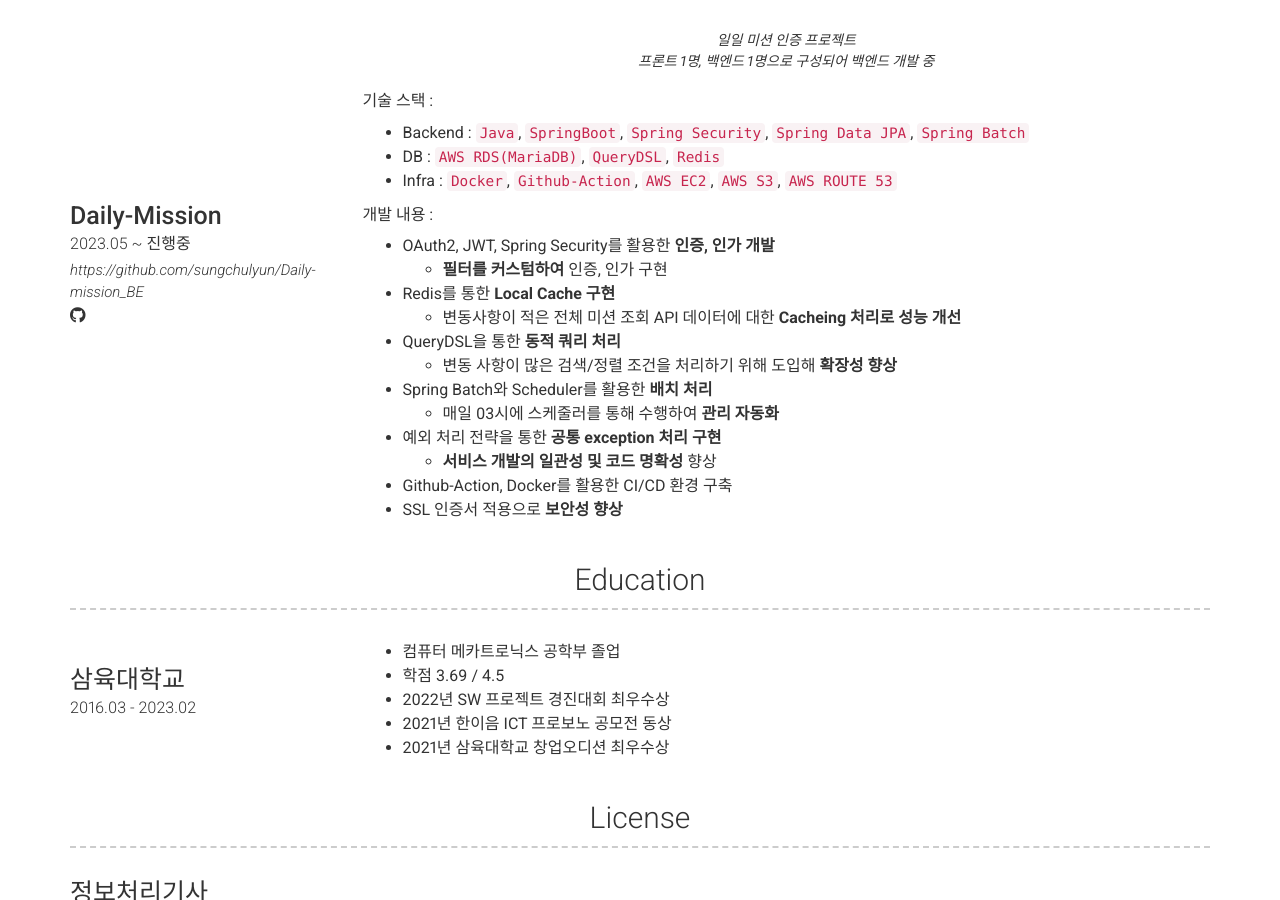
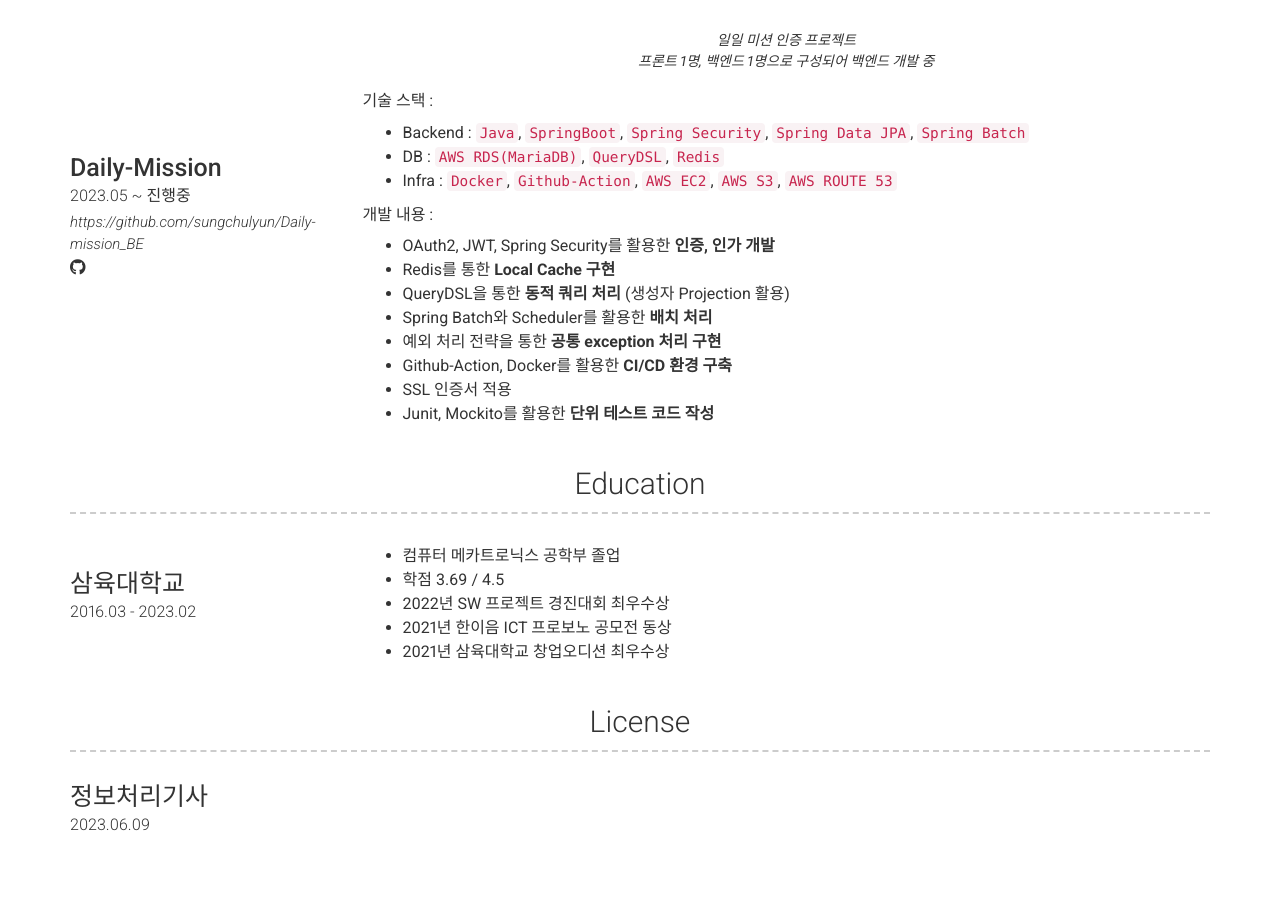
Before and after one commit to sungchulyun/sungchulyun.github.io, a Jekyll site: the page built from index.md, in a window 1280 px wide and 900 px high, scrolled down 1781 px. Built offline with Jekyll 4.4.1, drawn with Linux system fonts in a browser that asks for light colours; nearby versions of some CDN libraries; some of the changed text lies outside the part shown.

Commit message:
docs : 프로젝트 개발내용 수정

```diff
--- a/_config.yml
+++ b/_config.yml
@@ -46,7 +46,7 @@ about_content: | # this will include new lines to allow paragraphs
   이러한 생각으로, 가이드를 제작하기 시작하여 <mark>총 10개의 가이드를 공유해</mark> 팀에 도움이 될 수 있었습니다.
 
   모르는 것을 두려워하기보다, <mark>채우는 것에 집중</mark>하고 있습니다.
-  입사 후 7개월동안 3편의 강의를 수료, 3권의 서적을 읽었으며, 관련하여 약 20개의 글을 블로그에 포스팅하였습니다.
+  입사 후 7개월동안 3편의 강의를 수료, 3권의 서적을 읽었으며, 관련하여 약 25개의 글을 블로그에 포스팅하였습니다.
   <br>
 
 content:
@@ -153,24 +153,20 @@ content:
           개발 내용 :
 
           - OAuth2, JWT, Spring Security를 활용한 **인증, 인가 개발**
-             - **필터를 커스텀하여** 인증, 인가 구현
             <br>
           - Redis를 통한 **Local Cache 구현**
-             - 변동사항이 적은 전체 미션 조회 API 데이터에 대한 **Cacheing 처리로 성능 개선**
           <br>
-          - QueryDSL을 통한 **동적 쿼리 처리**
-             - 변동 사항이 많은 검색/정렬 조건을 처리하기 위해 도입해 **확장성 향상**
+          - QueryDSL을 통한 **동적 쿼리 처리** (생성자 Projection 활용)
           <br>
           - Spring Batch와 Scheduler를 활용한 **배치 처리**
-             - 매일 03시에 스케줄러를 통해 수행하여 **관리 자동화**
           <br>
           - 예외 처리 전략을 통한 **공통 exception 처리 구현**
-            - **서비스 개발의 일관성 및 코드 명확성** 향상
           <br>
-          - Github-Action, Docker를 활용한 CI/CD 환경 구축
+          - Github-Action, Docker를 활용한 **CI/CD 환경 구축**
           <br>
-          - SSL 인증서 적용으로 **보안성 향상**
+          - SSL 인증서 적용
           <br>
+          - Junit, Mockito를 활용한 **단위 테스트 코드 작성**
 #교육
   - title: Education # Title for the section
     layout: list # Type of content section (list/text)
```
